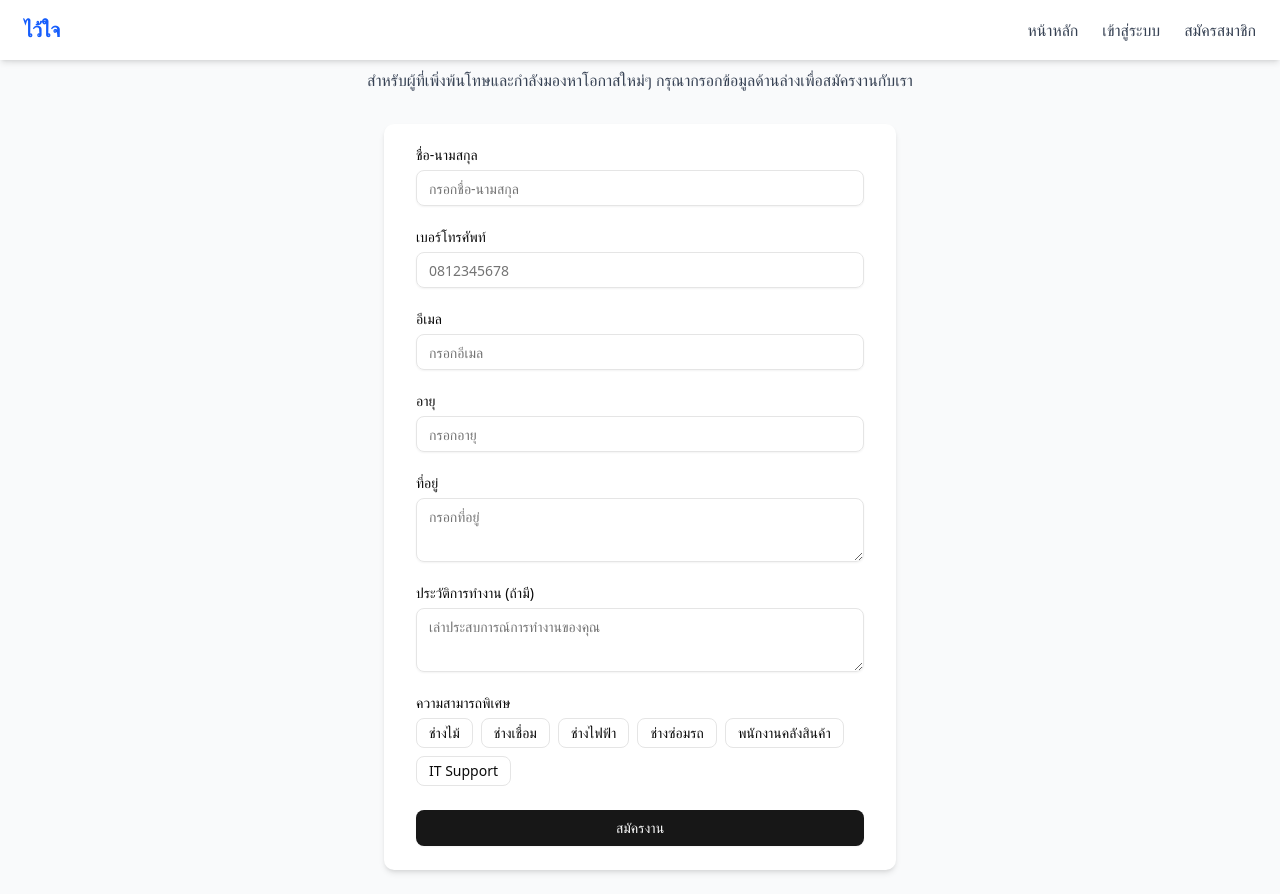
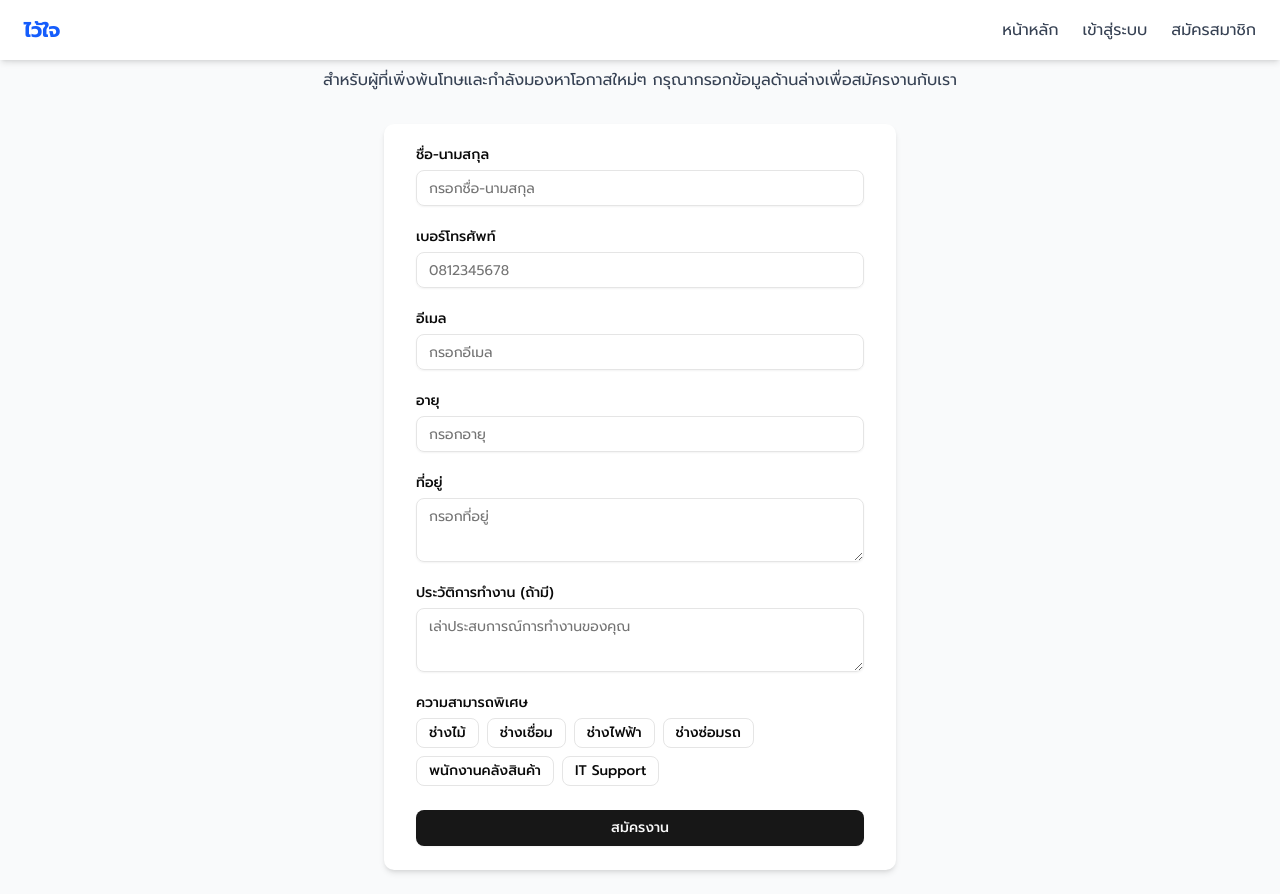
Before and after one commit to WebmasterCamp/ywc20-hackathon-jhg, a React (Vite) app: page /company-register in a window 1280 px wide. Built offline with nearby package versions, Linux system fonts and the light colour scheme.

Commit message:
style: add font prompt

```diff
--- a/src/index.css
+++ b/src/index.css
@@ -1,3 +1,4 @@
+@import url('https://fonts.googleapis.com/css2?family=Prompt:ital,wght@0,100;0,200;0,300;0,400;0,500;0,600;0,700;0,800;0,900;1,100;1,200;1,300;1,400;1,500;1,600;1,700;1,800;1,900&display=swap');
 @import "tailwindcss";
 @import "tw-animate-css";
 
@@ -42,6 +43,7 @@
 }
 
 :root {
+  font-family: 'Prompt', sans-serif;
   --radius: 0.625rem;
   --background: oklch(1 0 0);
   --foreground: oklch(0.145 0 0);
```
